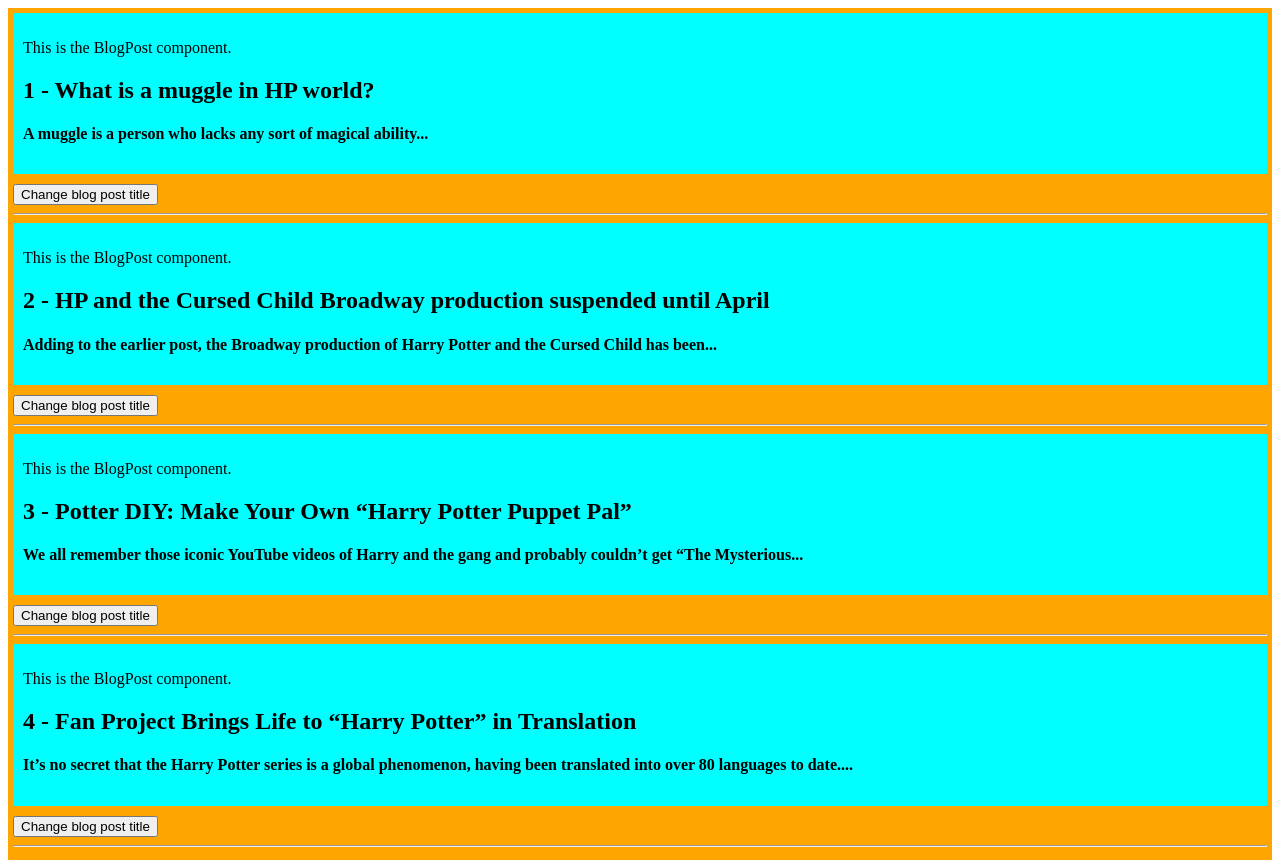
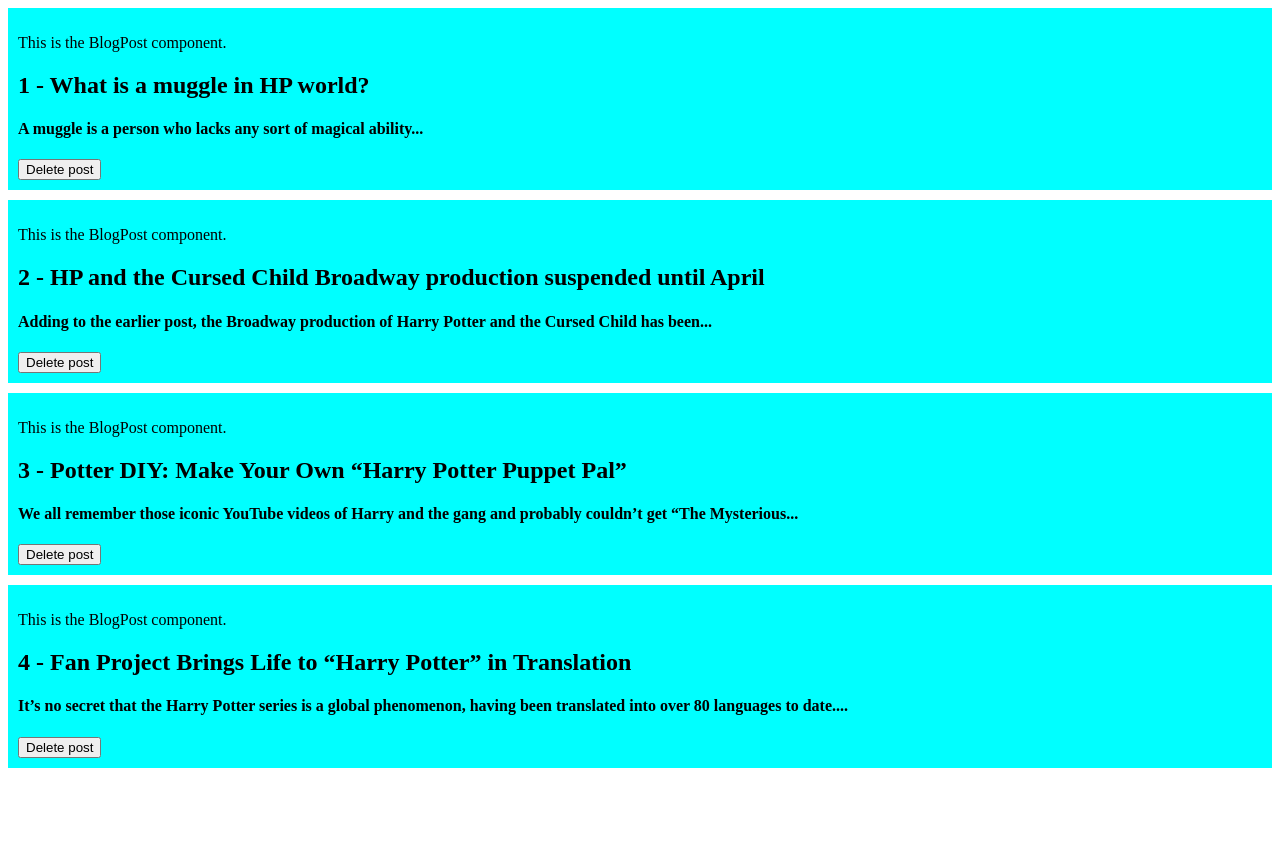
Before and after one commit to kayleewebb/learn-vue-3, a Vue app: page / in a window 1280 px wide. After the commit the page ends 800 px from the top, so only its background shows below. Built offline with nearby package versions, Linux system fonts and the light colour scheme.

Commit message:
component events

```diff
--- a/src/App.vue
+++ b/src/App.vue
@@ -1,35 +1,15 @@
 <template>
-  <div style="background-color: orange; padding: 5px">
-
-    <div v-for="post in posts" :key="post.id">
-      <BlogPost
-        :id="post.id"
-        :blog-post-title="post.blogPostTitle"
-        :blog-post-content="post.blogPostContent"
-      />
-
-      <button @click="post.blogPostTitle = 'A different title'">
-        Change blog post title
-      </button>
-
-      <hr />
-    </div>
-
-  </div>
+  <BlogPost
+    v-for="post in posts"
+    :key="post.id"
+    v-bind="post"
+    @delete-blog-post="processDeletion"
+  ></BlogPost>
 </template>
 
 <script setup>
-import BlogPost from '@/BlogPost.vue'
 import { ref } from 'vue'
-
-let blogPostId = ref(2)
-let blogPostTitle = ref(
-  'HP and the Cursed Child Broadway production suspended until April'
-)
-let blogPostContent = ref(
-  'Adding to the earlier post, the Broadway production of Harry Potter and the Cursed Child has been...'
-)
-
+import BlogPost from './BlogPost.vue'
 let posts = ref([
   {
     id: 1,
@@ -57,6 +37,12 @@ let posts = ref([
       'It’s no secret that the Harry Potter series is a global phenomenon, having been translated into over 80 languages to date....'
   }
 ])
+
+// The second argument from the BlogPost’s emit method will be passed as the first parameter of this method.
+function processDeletion(id) {
+  let index = posts.value.findIndex((item) => item.id == id)
+  posts.value.splice(index, 1)
+}
 </script>
 
 <style scoped></style>
--- a/src/BlogPost.vue
+++ b/src/BlogPost.vue
@@ -5,6 +5,7 @@
     </p>
     <h2>{{ id }} - {{ blogPostTitle }}</h2>
     <h4>{{ blogPostContent }}</h4>
+    <button @click="$emit('delete-blog-post', id)">Delete post</button>
   </div>
 </template>
 
@@ -14,6 +15,10 @@
 let message = ref('This is the BlogPost component.')
 defineProps(['id', 'blogPostTitle', 'blogPostContent'])
 
+const emit = defineEmits(['delete-blog-post'])
+function emitDeletePostEvent(id) {
+  emit('delete-blog-post', id)
+}
 </script>
 
 <style scoped>
```
Lines whose indentation alone changed are shown as unchanged.
